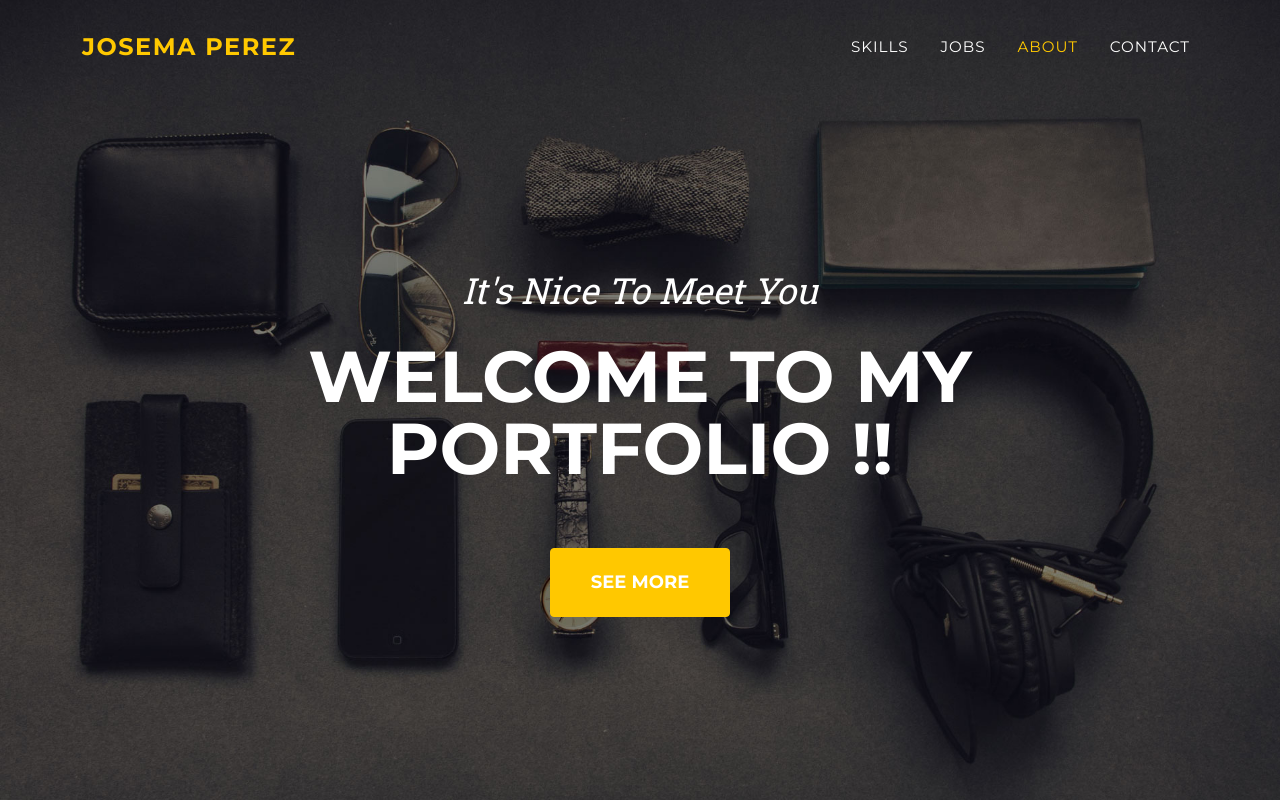
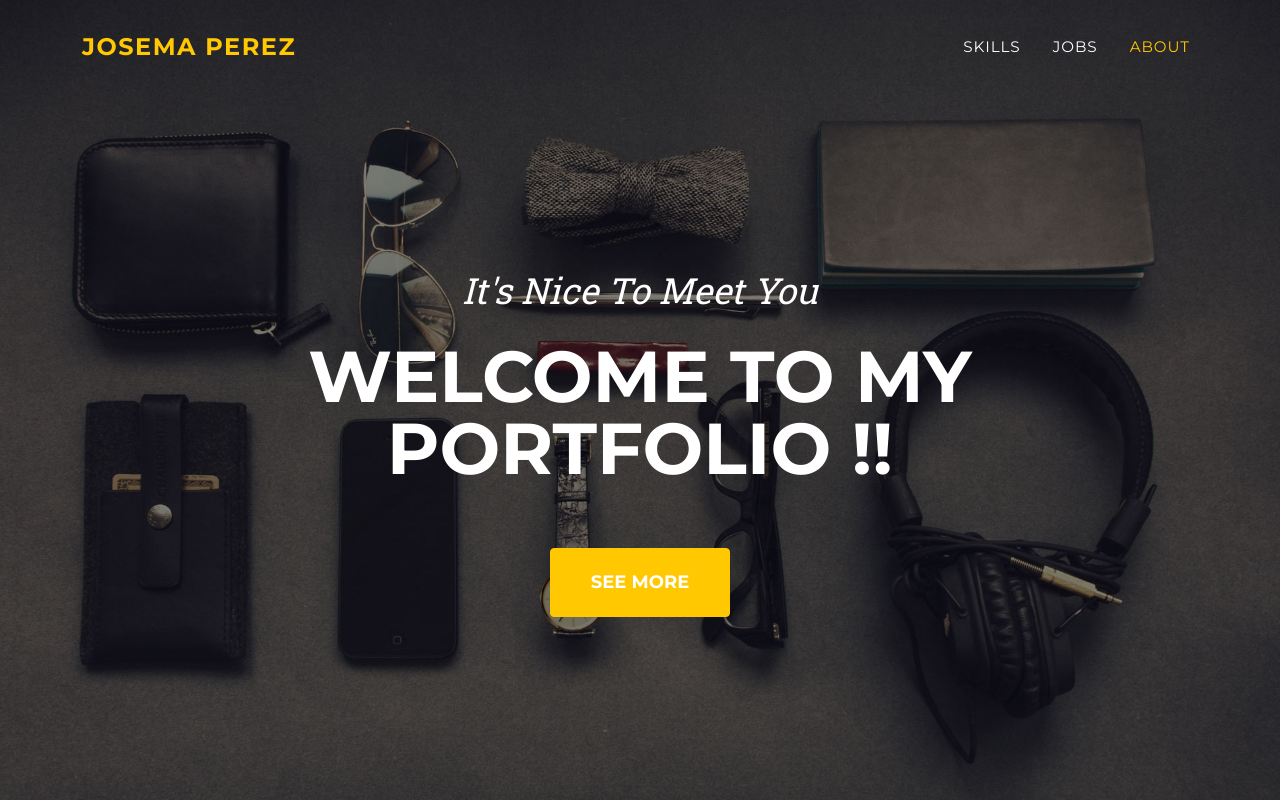
Before and after one commit to JosemanuelPDR00/Portafolio, a plain HTML site: page index.html in a window 1280 px wide. Shown: the top 800 px of the page. Drawn offline with nearby package versions, Linux system fonts and the light colour scheme.

Commit message:
Update index.html

```diff
--- a/index.html
+++ b/index.html
@@ -32,7 +32,6 @@
                         <li class="nav-item"><a class="nav-link" href="#services">SKILLS</a></li>
                         <li class="nav-item"><a class="nav-link" href="#portfolio">JOBS</a></li>
                         <li class="nav-item"><a class="nav-link" href="#about">About</a></li>
-                        <li class="nav-item"><a class="nav-link" href="#contact">Contact</a></li>
                     </ul>
                 </div>
             </div>
```
